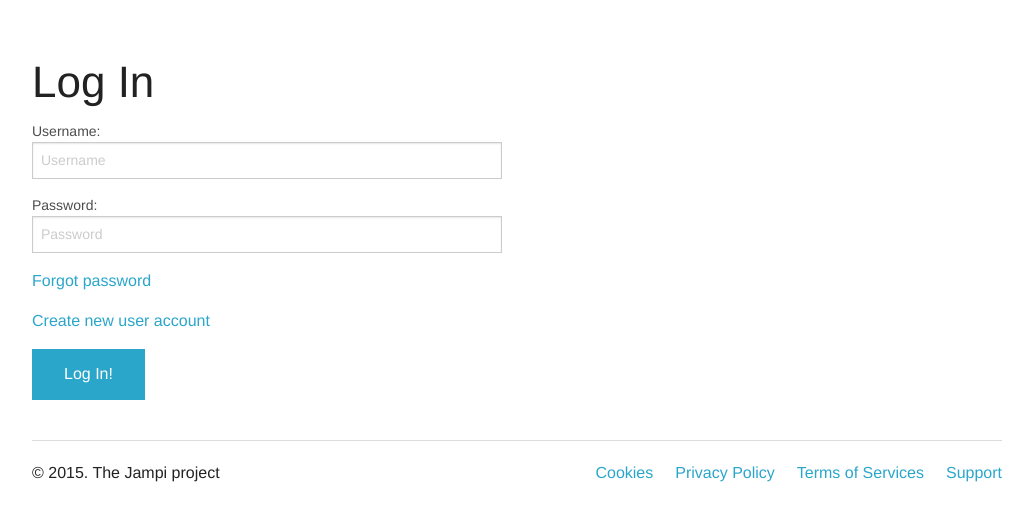
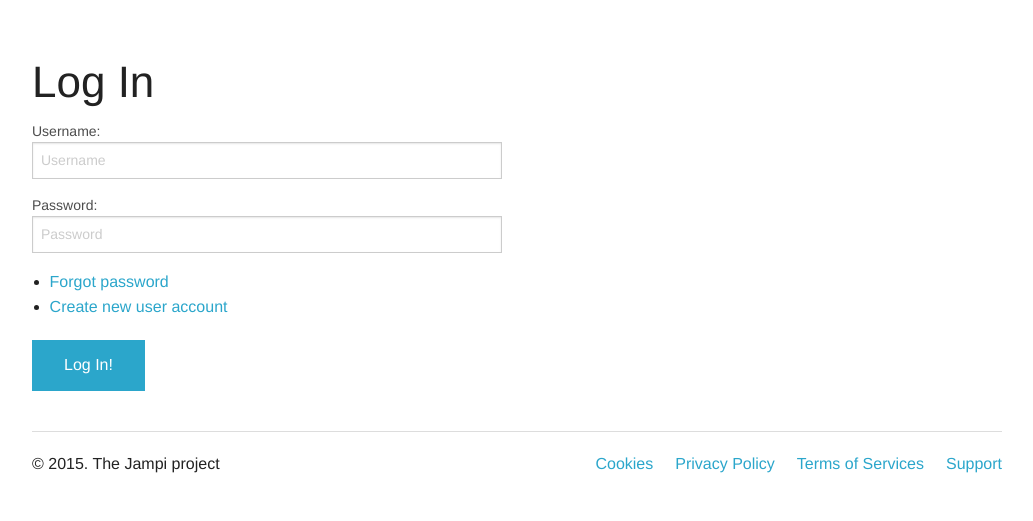
Before and after one commit to jampi/jampi-dashboard, a Flask app: page /auth/login in a window 1280 px wide. Shown: the part 45-566 px from the top of the page, without its empty margins (123-1156 px from the left). Run offline with Flask 2, Linux system fonts and the light colour scheme.

Commit message:
Use HTML list for login screen links.

```diff
--- a/static/css/custom.css
+++ b/static/css/custom.css
@@ -2,8 +2,3 @@
 .top-bar {
   margin-bottom: 3em;
 }
-
-.forgot-password_container,
-.create-account_container {
-  margin-bottom: 1em;
-}
--- a/templates/auth/login.html
+++ b/templates/auth/login.html
@@ -14,12 +14,11 @@
           <lable>{{ form_login.password.label }}
             {{ form_login.password(placeholder="Password") }}
           </label>
-          <div class="forgot-password_container">
-            <a href="/auth/forgot_password">Forgot password</a>
-          </div>
-          <div class="create-account_container">
-            <a href="/auth/register">Create new user account</a>
-          </div>
+
+          <ul>
+            <li class="forgot-password_container"><a href="/auth/forgot_password">Forgot password</a></li>
+            <li class="create-account_container"><a href="/auth/register">Create new user account</a></li>
+          </ul>
 
           {{ form_login.submit(class="button") }}
       </form>
```
